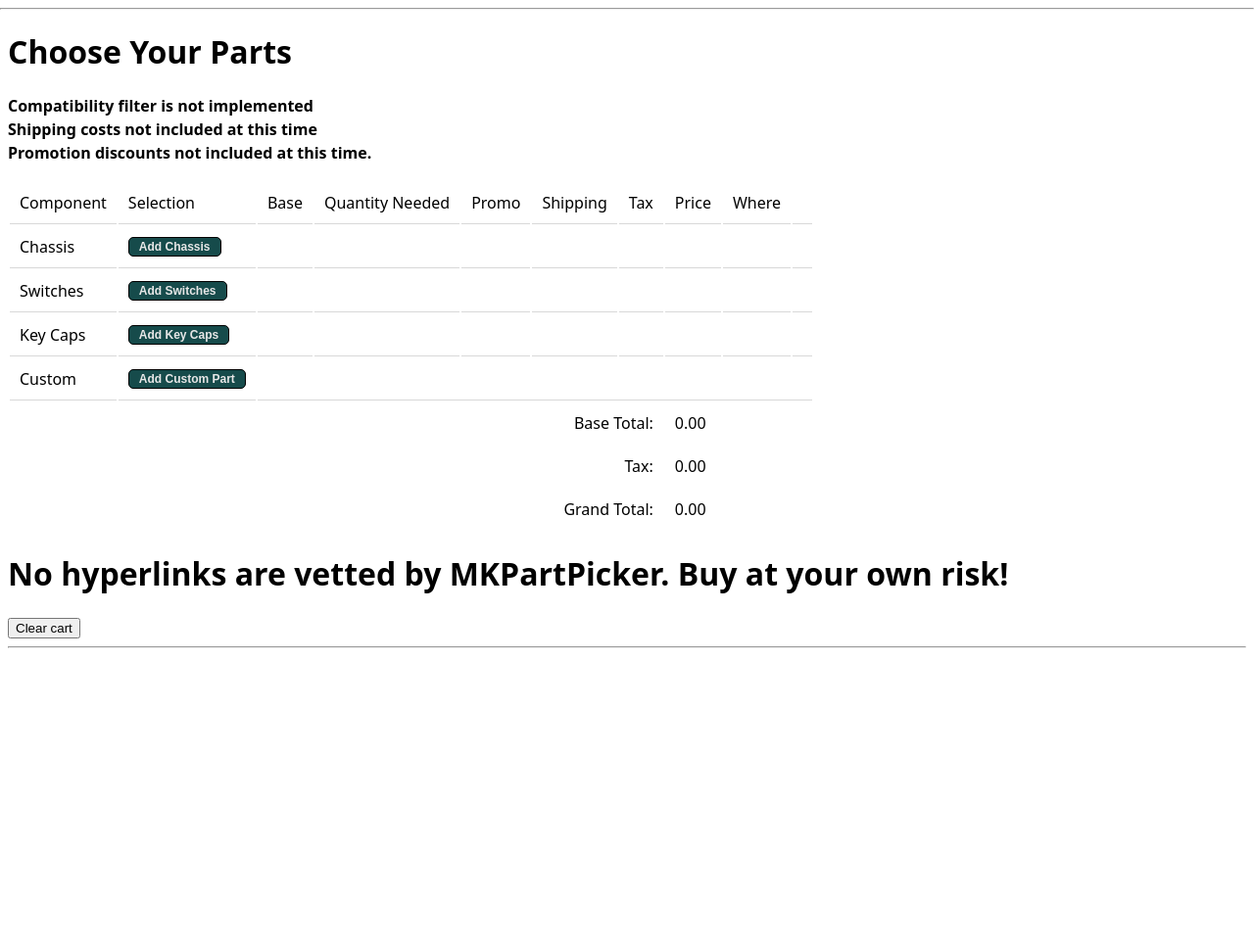
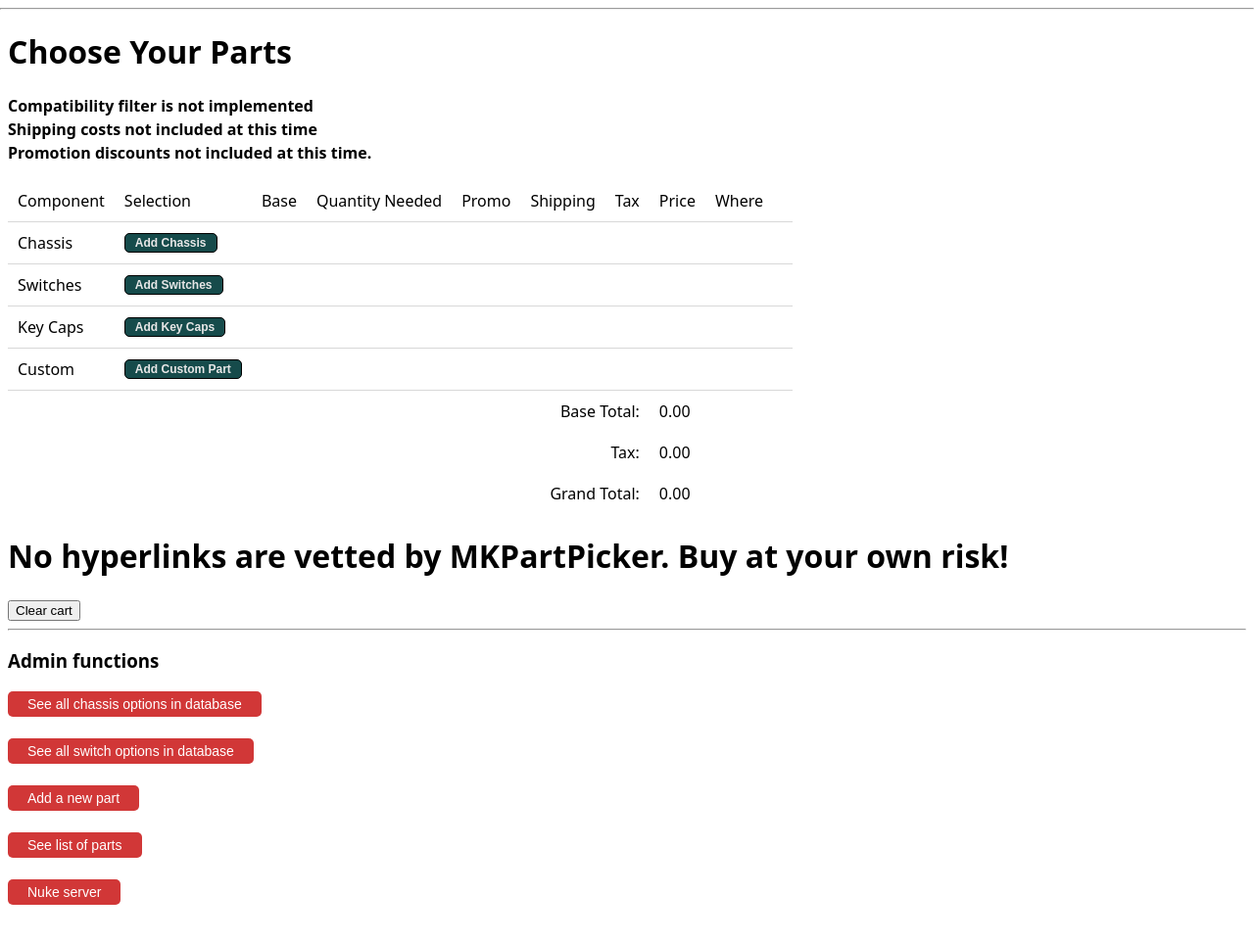
Before and after one commit to jasmine-9000/mkpartpicker, a Node server app: page / in a window 1280 px wide. Shown: the part 49-1011 px from the top of the page at 98% size. Before the commit the page ends 711 px from the top, so only its background shows below. Run offline with Node 20, Linux system fonts and the light colour scheme; some libraries are stand-ins or nearby versions.

Commit message:
mor e styling fixes and adding fixes

```diff
--- a/models/chassis_model.js
+++ b/models/chassis_model.js
@@ -3,11 +3,13 @@
     {
         brand_name: String,
         component_name: String,
+        model_number: String,
         number_of_keys: Number,
         keyboard_layout: String,
-        keyboard_size:String,
+        keyboard_size: String,
         price:Number,
         vendor_name: String,
         hyperlink:String,
+        star_rating:Number
     })
 module.exports = chassis_model
--- a/models/switches_model.js
+++ b/models/switches_model.js
@@ -4,8 +4,10 @@
         brand_name: String,
         component_name: String,
         style_of_switch: String,
+        body_color:String,
+        stem_color:String,
+        pinout: String,
         quantity: Number,
-        style_of_switch: String,
         price:Number,
         vendor_name: String,
         hyperlink:String,
--- a/public/chassis_selection.html
+++ b/public/chassis_selection.html
@@ -24,6 +24,7 @@
             <td>Shipping</td>
             <td>Total</td>
             <td>Where?</td>
+            <td>Star Rating</td>
             <td></td>
         </thead>
     </table>
--- a/public/css/styles.css
+++ b/public/css/styles.css
@@ -48,6 +48,9 @@
     border-radius: 5px;
     padding: 5px 10px;
 } */
+table {
+    border-spacing:0px;
+}
 tr {
     padding-top:15px;
     padding-bottom:15px;
--- a/public/index.html
+++ b/public/index.html
@@ -39,36 +39,39 @@
                 <td></td>
             </thead>
             <tbody id="builder-table-rows">
+                <tr id="message_display_container">
+                    <td id="message_display_container" colspan="10">Loading...</td>
+                </tr>
+                <tr id="chassis_container" class="hidden">
+                    <td>Chassis </td>
 
-                <tr id="chassis_container">
-                    <td>Chassis </td>
                 </tr>
-                <tr id="switches_container">
+                <tr id="switches_container" class="hidden">
                     <td>Switches</td>
                 </tr>
-                <tr id="keycaps_container">
+                <tr id="keycaps_container" class="hidden">
                     <td>Key Caps</td>
                 </tr>
-                <tr id="custom_part_form_container">
+                <tr id="custom_part_form_container" class="hidden">
                     <td>Custom</td>
                     <td>
                         <a class="add_button" id="custom_part_button" href='#'>Add Custom Part</a>
                     </td>
                     <td colspan="8"></td>
                 </tr>
-                <tr class="keyboard--total">
+                <tr class="keyboard--total hidden">
                     <td colspan="7" style="text-align: right;">Base Total:</td>
                     <td id="base_total"></td>
                     <td></td>
                     <td></td>
                 </tr>
-                <tr class="keyboard--total">
+                <tr class="keyboard--total hidden">
                     <td colspan="7" style="text-align: right;">Tax:</td>
                     <td id="tax_total"></td>
                     <td></td>
                     <td></td>
                 </tr>
-                <tr class="keyboard--total">
+                <tr class="keyboard--total hidden">
                     <td colspan="7" style="text-align: right;">Grand Total:</td>
                     <td id="grand_total"></td>
                     <td></td>
@@ -103,7 +106,7 @@
                     </div>
                     <div class="form-control">
                         <label for="custom_part_price">Part Price: (optional)</label>
-                        <input type="number" name="custom_part_price" id="custom_part_price">
+                        <input type="number" name="custom_part_price" id="custom_part_price" step="0.01">
                     </div>
                     <button type="submit">Add Custom Part</button>
                     <button type="button" class="close primary-close-button">Cancel</button>
--- a/public/scripts/script.js
+++ b/public/scripts/script.js
@@ -3,7 +3,9 @@
 var universal_tax_rate = 0.0925
 var universal_promo = 0
 
-var isAdmin = false;
+var isAdmin = true;
+var isDebuggingLoadScreen = false;
+
 
 // make interactions happen only after window loads
 window.onload = async () => {
@@ -161,6 +163,19 @@
     } else {
         admin_box.classList.add('hidden');
     }
+
+    // if everything is loaded, remove display message, and
+    if(!isDebuggingLoadScreen){
+
+        [...document.querySelector('tbody').children].forEach(tr => {
+            if(tr.id !== 'message_display_container') {
+                tr.classList.remove('hidden')
+            } else {
+                tr.classList.add('hidden')
+            }
+        })
+    }
+
 }
 
 
--- a/server.js
+++ b/server.js
@@ -69,7 +69,8 @@
 })
 app.get('/data/switches', async (req, res) => {
     const doc = await switches_model.find();
-    res.json(doc)
+    console.log(doc);
+    res.json(doc);
 })
 app.get('/data/keycaps', async (req, res) => {
     // const dummyData = {
@@ -131,14 +132,54 @@
     res.cookie
     console.log("submitted request")
     console.log(req.body)
-    const c = req.body['type_of_part']
+    const c = req.body['type-of-part']
 
     switch(c) {
         case 'chassis':
             console.log('meow')
+            const chassis_doc = new chassis_model({
+                brand_name: req.body['brand-name'],
+                component_name: req.body['component-name'],
+                model_number: req.body['model_number'],
+                number_of_keys: Number(req.body['number-of-keys']),
+                keyboard_layout: req.body['keyboard_layout'],
+                keyboard_size: req.body['keyboard_size_name'],
+                price:Number(req.body['price']),
+                vendor_name: req.body['vendor_name'],
+                hyperlink:req.body['hyperlink'],
+                star_rating:5
+            })
+            const c_response = await chassis_doc.save()
+            if(c_response === chassis_doc){
+                res.status(200).send('Successful')
+            } else {
+                res.status(400).send('HTTP 400 Bad Form Request')
+            }
             break;
         case 'switches':
-            res.status(503).send('Internal Server Error: Not implemented');
+            const doc = new switches_model({
+                brand_name: req.body['brand-name'],
+                component_name: req.body['component-name'],
+                model_number: req.body['model_number'],
+                style_of_switch: req.body['switch_type'],
+                body_color: req.body['switch_body_color'],
+                stem_color: req.body['switch_stem_color'],
+                rgb_see_through: Boolean(req.body['see_through']),
+                pinout: req.body['switch_pin_layout'],
+                quantity: Number(req.body['quantity']),
+                price:Number(req.body['price']),
+                vendor_name: req.body['vendor_name'],
+                hyperlink:req.body['hyperlink'],
+                star_rating:5
+            })
+            const response = await doc.save();
+            console.log('Mongoose response: ')
+            console.log(response);
+            if(response === doc) {
+                res.status(200).send('Successful')
+            } else {
+                res.status(400).send('Internal Server Error: Bad Form Request');
+            }
             break;
         case 'lube':
             res.status(503).send('Internal Server Error: Not implemented');
@@ -150,6 +191,7 @@
             res.status(503).send('Internal Server Error: Not implemented');
             break;
         default:
+            console.log(c);
             res.status(503).send('Internal Server Error: Not implemented');
             break;
     }
```
Also changed, not shown: public/admin-add-part.html (+15 -3 lines), public/scripts/chassis_script.js (+10 -1 lines), public/switches_selection.html (+12 -3 lines).
